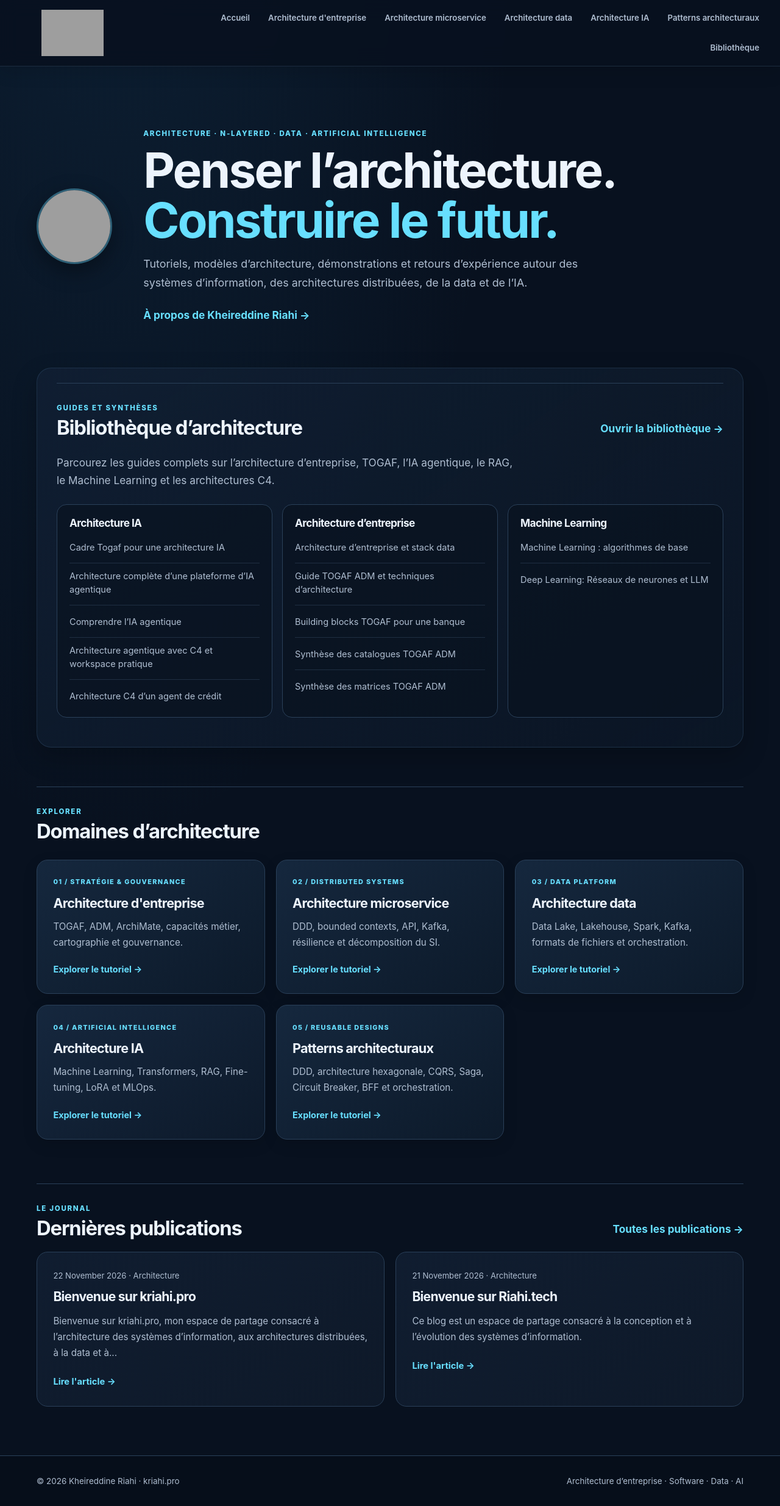
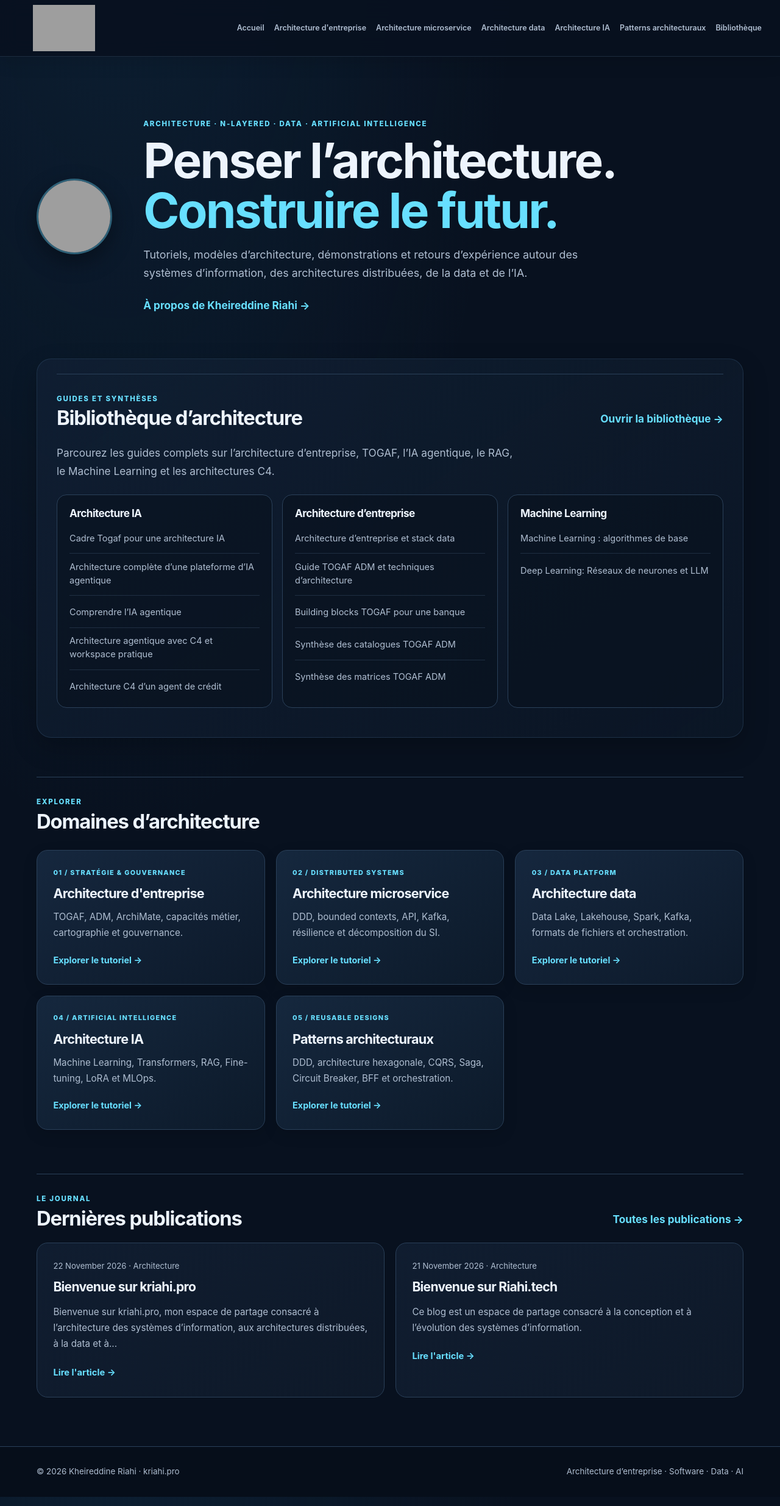
Before and after one commit to KRiahi345/kriahi, a Jekyll site: the page built from index.html, in a window 1280 px wide. Shown: the whole page at 61% size. Built offline with Jekyll 4.4.1, drawn with Linux system fonts in a browser that asks for light colours; grey boxes are pictures that could not be loaded.

Commit message:
Polish site navigation and mobile hero

```diff
--- a/assets/css/style.css
+++ b/assets/css/style.css
@@ -105,7 +105,7 @@ button:focus-visible {
 
 .brand-logo {
   display: block;
-  width: 238px;
+  width: 210px;
   max-width: 100%;
   max-height: 76px;
   height: auto;
@@ -118,14 +118,14 @@ nav {
   flex-wrap: wrap;
   align-items: center;
   justify-content: flex-end;
-  gap: 6px;
+  gap: 0;
   color: var(--muted);
-  font-size: 0.83rem;
+  font-size: 0.78rem;
   font-weight: 600;
 }
 
 nav a {
-  padding: 9px 11px;
+  padding: 8px 7px;
   border: 1px solid transparent;
   border-radius: 999px;
   white-space: nowrap;
@@ -875,7 +875,11 @@ h3 {
     gap: 4px;
     overflow-x: auto;
     padding: 0.2rem 0 0.45rem;
-    scrollbar-width: thin;
+    scrollbar-width: none;
+  }
+
+  nav::-webkit-scrollbar {
+    display: none;
   }
 
   nav a {
@@ -956,9 +960,12 @@ h3 {
     display: contents;
   }
 
-  .hero-text .eyebrow,
+  .hero-text .eyebrow {
+    grid-column: 2;
+  }
+
   .hero-text h1 {
-    grid-column: 2;
+    grid-column: 1 / -1;
   }
 
   .hero-text .hero-copy,
```
